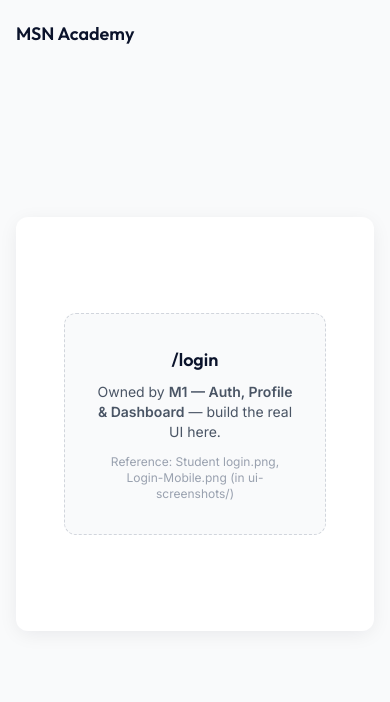
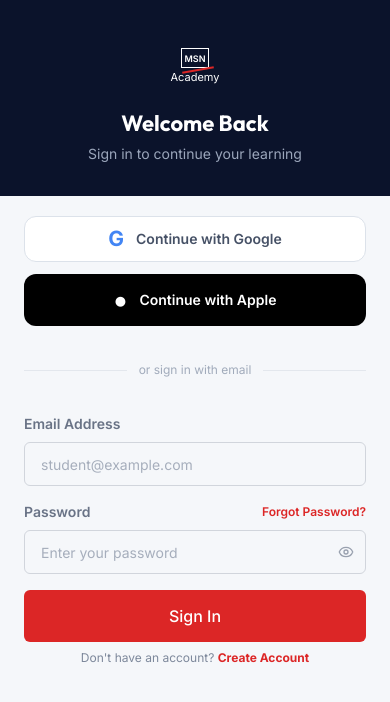
Before and after one commit to MuhammadSohail400/msn-academy, a React (Vite) app in the folder frontend/: page /login in a window 390 px wide. Shown: the top 702 px of the page. Built offline with nearby package versions, Linux system fonts and the light colour scheme.

Commit message:
Build responsive student login screen

```diff
--- a/frontend/src/components/layout/AuthLayout.jsx
+++ b/frontend/src/components/layout/AuthLayout.jsx
@@ -1,19 +1,19 @@
 import React from 'react';
 import { Link, Outlet } from 'react-router-dom';
 
-// Centered Card & Minimal Header — wraps M1's login/register/forgot-password pages
 export default function AuthLayout() {
   return (
-    <div className="flex min-h-screen flex-col bg-gray-50">
-      <header className="px-4 py-5 sm:px-6">
-        <Link to="/" className="font-display text-lg font-semibold text-brand-navy">
-          MSN Academy
+    <div className="min-h-screen bg-[#F7F8FA]">
+      <header className="hidden px-7 pt-8 md:block">
+        <Link
+          to="/"
+          className="text-sm text-[#A8B1C0] transition hover:text-brand-navy"
+        >
+           &nbsp;Back to Website
         </Link>
       </header>
-      <main className="flex flex-1 items-center justify-center px-4 pb-16">
-        <div className="w-full max-w-md rounded-xl bg-white p-8 shadow-card">
-          <Outlet />
-        </div>
+      <main>
+        <Outlet />
       </main>
     </div>
   );
--- a/frontend/src/components/ui/Input.jsx
+++ b/frontend/src/components/ui/Input.jsx
@@ -19,7 +19,7 @@
           id={inputId}
           type={resolvedType}
           placeholder=" "
-          className={`peer w-full rounded-lg border px-3.5 pt-5 pb-2 text-sm text-gray-800 placeholder-transparent
+          className={`peer w-full rounded-lg border px-3.5 pt-2 pb-2 text-sm text-gray-800 placeholder-transparent
             focus:outline-none focus:ring-2 focus:ring-offset-0
             ${error
               ? 'border-brand-crimson focus:ring-brand-crimson'
--- a/frontend/src/pages/auth/Login.jsx
+++ b/frontend/src/pages/auth/Login.jsx
@@ -1,6 +1,187 @@
-import React from 'react';
-import PagePlaceholder from '../../components/dev/PagePlaceholder';
+import React, { useState } from 'react';
+import { Link } from 'react-router-dom';
+import Input from '../../components/ui/Input';
+import Button from '../../components/ui/Button';
+
+function MsnLogo() {
+  return (
+    <div className="flex flex-col items-center">
+      <div className="relative flex h-5 w-7 items-center justify-center border border-white">
+        <span className="text-[9px] font-semibold leading-none text-white">
+          MSN
+        </span>
+
+        <span className="absolute -bottom-1 left-0 h-0.5 w-8 rotate-[-10deg] bg-brand-crimson" />
+      </div>
+
+      <span className="mt-1 text-[11px] leading-none text-white">
+        Academy
+      </span>
+    </div>
+  );
+}
 
 export default function Login() {
-  return <PagePlaceholder routePath="/login" owner="M1 — Auth, Profile & Dashboard" screenshots={['Student login.png', 'Login-Mobile.png']} />;
+  const [formData, setFormData] = useState({
+    email: '',
+    password: '',
+  });
+
+  const [error, setError] = useState('');
+
+  function handleChange(event) {
+    const { name, value } = event.target;
+
+    setFormData((previous) => ({
+      ...previous,
+      [name]: value,
+    }));
+  }
+
+  function handleSubmit(event) {
+    event.preventDefault();
+    setError('');
+
+    if (!formData.email || !formData.password) {
+      setError('Please enter your email and password.');
+      return;
+    }
+
+    console.log('Login data:', formData);
+  }
+
+  return (
+    <div className="min-h-screen bg-[#F5F7FA] md:flex md:flex-col md:items-center md:justify-center md:px-4 md:py-8">
+      <section className="flex min-h-49 flex-col bg-brand-navy px-6 pb-8 pt-12 md:hidden">
+        <MsnLogo />
+
+        <div className="mt-auto text-center">
+          <h1 className="font-display text-[22px] font-bold text-white">
+            Welcome Back
+          </h1>
+
+          <p className="mt-1 text-sm text-[#9BA6BB]">
+            Sign in to continue your learning
+          </p>
+        </div>
+      </section>
+
+      <div className="mb-8 hidden h-20 w-30 items-center justify-center rounded-2xl bg-brand-navy md:flex">
+        <MsnLogo />
+      </div>
+
+      <section className="w-full px-6 py-5 md:max-w-112 md:rounded-2xl md:border md:border-[#E5E7EB] md:bg-white md:px-8 md:py-8 md:shadow-card">
+        <div className="hidden md:block">
+          <h2 className="font-display text-[24px] font-bold leading-8 text-brand-navy">
+            Student Login
+          </h2>
+
+          <p className="mt-1.5 max-w-82 text-sm leading-5 text-[#A8B1C0]">
+            Welcome back. Sign in to access your learning dashboard.
+          </p>
+        </div>
+
+        <div className="space-y-3 md:hidden">
+          <button
+            type="button"
+            className="flex h-[46px] w-full items-center justify-center gap-3 rounded-xl border border-[#DCE2EA] bg-white text-sm font-semibold text-[#465166]"
+          >
+            <span className="text-[21px] font-bold text-[#4285F4]">G</span>
+            Continue with Google
+          </button>
+
+          <button
+            type="button"
+            className="flex h-[52px] w-full items-center justify-center gap-3 rounded-xl bg-black text-sm font-semibold text-white"
+          >
+            <span className="text-[23px]">●</span>
+            Continue with Apple
+          </button>
+        </div>
+
+        <div className="my-9 flex items-center gap-3 md:hidden">
+          <div className="h-px flex-1 bg-[#E3E7ED]" />
+          <span className="text-xs text-[#A1ABBB]">or sign in with email</span>
+          <div className="h-px flex-1 bg-[#E3E7ED]" />
+        </div>
+
+        <form onSubmit={handleSubmit} className="space-y-4 md:mt-7">
+          <div>
+            <label
+              htmlFor="email"
+              className="mb-2 block text-sm font-semibold text-[#697386]"
+            >
+              Email Address
+            </label>
+
+            <Input
+              id="email"
+              name="email"
+              type="email"
+              label=""
+              placeholder="student@example.com"
+              value={formData.email}
+              onChange={handleChange}
+              className="h-11 rounded-md border-[#DCE2EA] px-4 py-2 text-sm placeholder:text-[#a6aebc]"
+              required
+            />
+          </div>
+
+          <div>
+            <div className="my-2 flex items-center justify-between">
+              <label
+                htmlFor="password"
+                className="text-sm font-semibold text-[#697386]"
+              >
+                Password
+              </label>
+
+              <Link
+                to="/forgot-password"
+                className="text-xs font-semibold text-brand-crimson hover:text-brand-crimson-hover"
+              >
+                Forgot Password?
+              </Link>
+            </div>
+
+            <Input
+              id="password"
+              name="password"
+              type="password"
+              label=""
+              placeholder="Enter your password"
+              value={formData.password}
+              onChange={handleChange}
+              className="h-11 rounded-md border-[#DCE2EA] px-4 py-2 text-sm placeholder:text-[#a6aebc]"
+              required
+            />
+          </div>
+
+          {error && (
+            <p className="rounded-md bg-red-50 px-3 py-2 text-xs text-brand-crimson">
+              {error}
+            </p>
+          )}
+
+          <Button
+            type="submit"
+            size="lg"
+            className="h-13 w-full rounded-md bg-[#ED1C24] text-base font-bold shadow-none hover:bg-[#D71920] md:h-12 cursor-pointer"
+          >
+            Sign In
+          </Button>
+        </form>
+
+        <p className="mt-2 text-center text-xs text-[#7D889B] md:mt-6 md:text-sm">
+          Don't have an account?{' '}
+          <Link
+            to="/register"
+            className="font-bold text-brand-crimson hover:text-brand-crimson-hover"
+          >
+            Create Account
+          </Link>
+        </p>
+      </section>
+    </div>
+  );
 }
```
